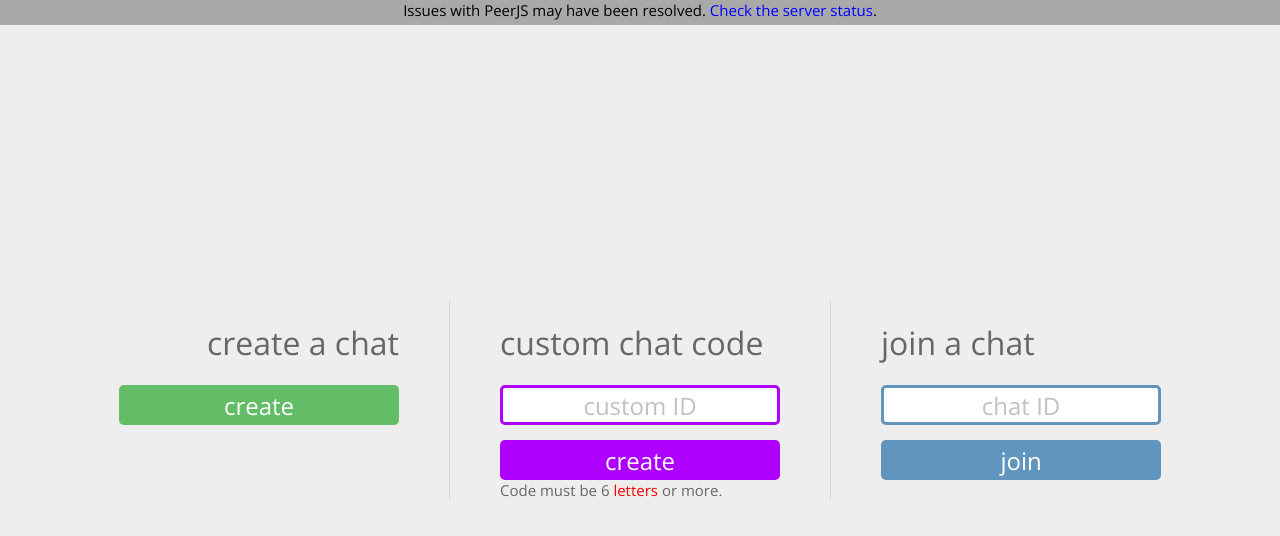
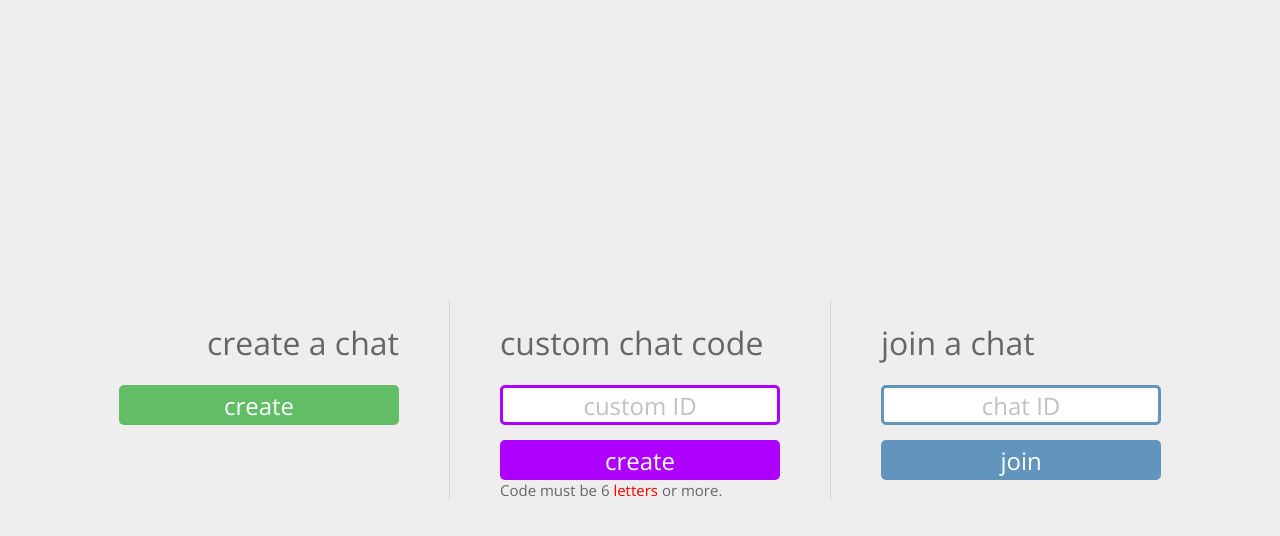
Before and after one commit to spinfal/chatclient, a plain HTML site: page index.html in a window 1280 px wide. Drawn offline with nearby package versions, Linux system fonts and the light colour scheme.

Commit message:
remove info bar

```diff
--- a/index.html
+++ b/index.html
@@ -33,9 +33,6 @@
         <button class="button" id="join">join</button>
         <p class="error hidden" id="id-error"></p>
       </div>
-      <div class="footer" id="footer">
-      <sub>Issues with PeerJS may have been resolved. <font color="blue" onclick="servStat()" class="cursor">Check the server status</font>.</sub>
-      </div>
     </div>
 		<br><br>
     <div class="chat" id="chat"></div>
```
